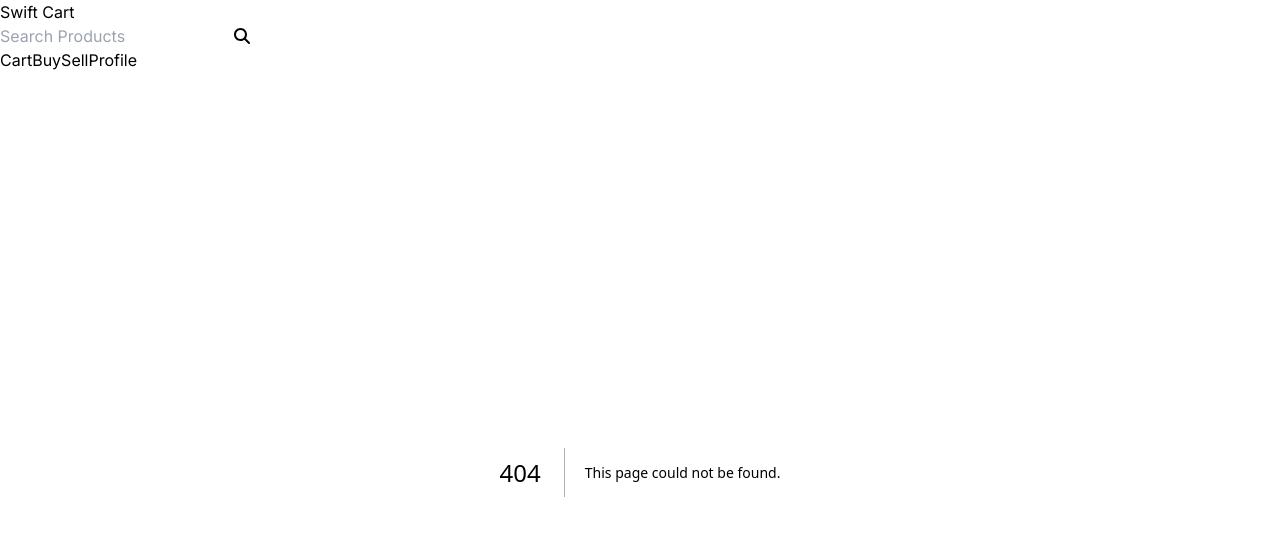
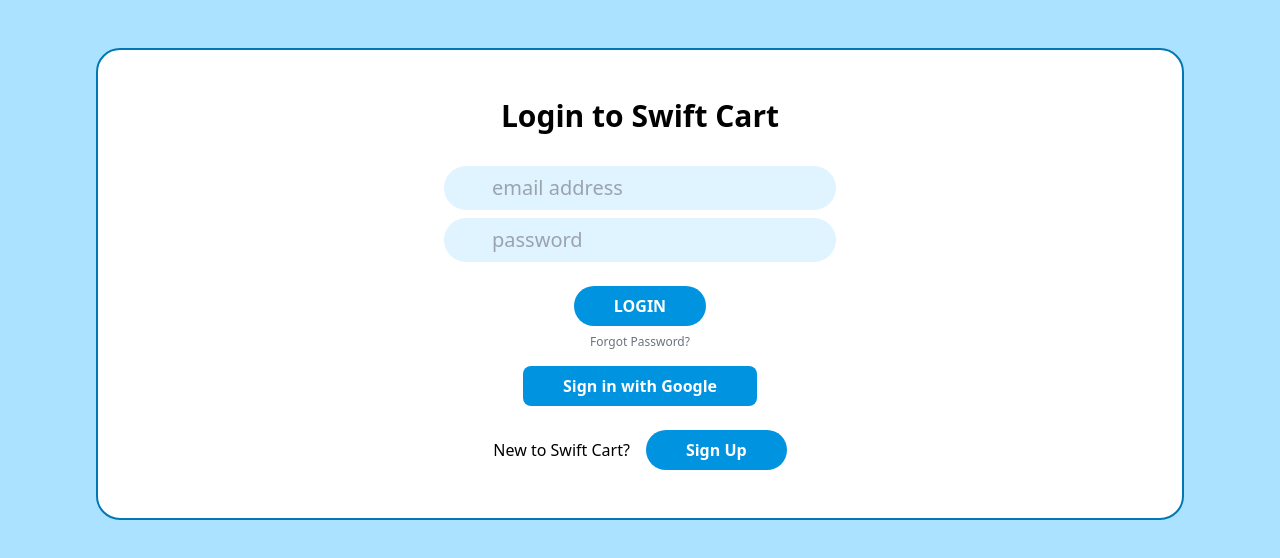
Before and after one commit to puspah-ghimire/Swift_Cart, a Next.js app in the folder swift_cart/: page /Login in a window 1280 px wide. Before the commit this address had no page. Shown: the top 558 px of the page. Built offline with nearby package versions, Linux system fonts and the light colour scheme.

Commit message:
Login Page UI

```diff
--- a/swift_cart/Components/Header.js
+++ b/swift_cart/Components/Header.js
@@ -14,6 +14,7 @@
             <Link href="/Buy">Buy</Link>
             <Link href="/Sell">Sell</Link>
             <Link href="/Profile">Profile</Link>
+            <Link href="/Login">Log In</Link>
         </div>
     </div>
   )
--- a/swift_cart/Components/Searchbar.js
+++ b/swift_cart/Components/Searchbar.js
@@ -9,7 +9,7 @@
         className=' text-black py-2 pl-5 rounded-full rounded-r-none bg-swiftcart-light'
         placeholder='Search Products' />
 
-        <FontAwesomeIcon icon={faMagnifyingGlass} className=' h-5 px-4'></FontAwesomeIcon>
+        <FontAwesomeIcon icon={faMagnifyingGlass} className=' h-5 px-4 cursor-pointer'></FontAwesomeIcon>
     </div>
   )
 }
--- /dev/null
+++ b/swift_cart/app/(loginpage)/Login/page.js
@@ -0,0 +1,34 @@
+import React from 'react'
+
+const loginpage = () => {
+  return (
+    <>
+      <body className=' bg-swiftcart-light'>
+        <div className=' bg-white border-swiftcart-dark border-2 flex flex-col p-8 my-12 mx-24 items-center rounded-3xl'>
+            <div className='flex flex-col items-center'>
+              <h1 className=' font-extrabold text-3xl p-4'>Login to Swift Cart</h1>
+              <input type="text"
+              placeholder='email address'
+              className=' mb-2 text-xl px-12 py-2 mt-4 rounded-full bg-swiftcart-lighter'/>
+              <input type="text"
+              placeholder='password'
+              className=' mb-2 text-xl px-12 py-2 rounded-full bg-swiftcart-lighter'/>
+              <button className='bg-swiftcart-primary text-white px-10 py-2 rounded-full font-semibold m-4 mb-2 hover:bg-swiftcart-dark'>LOGIN</button>
+              <h3 className=' text-xs text-gray-500'>Forgot Password?</h3>
+            </div>
+
+            <div>
+              <button className='bg-swiftcart-primary text-white px-10 py-2 rounded-lg font-semibold m-4 mb-2 hover:bg-swiftcart-dark'>Sign in with Google</button>
+            </div>
+
+            <div className='flex items-center gap-4 my-4'>
+              <h2 className=' font-medium'>New to Swift Cart?</h2>
+              <button className='bg-swiftcart-primary text-white px-10 py-2 rounded-full font-semibold hover:bg-swiftcart-dark'>Sign Up</button>
+            </div>
+        </div>
+        </body>
+    </>
+  )
+}
+
+export default loginpage
--- /dev/null
+++ b/swift_cart/app/(loginpage)/layout.js
@@ -0,0 +1,20 @@
+import '../globals.css'
+import { Inter } from 'next/font/google'
+
+
+const inter = Inter({ subsets: ['latin'] })
+
+export const metadata = {
+  title: 'Swift Cart',
+  description: 'Generated by create next app',
+}
+
+export default function RootLayout({ children }) {
+  return (
+    <html lang="en">
+      <body className={inter.className}>
+        {children}
+      </body>
+    </html>
+  )
+}
--- a/swift_cart/app/layout.js
+++ b/swift_cart/app/(shop)/layout.js
@@ -1,5 +1,6 @@
-import './globals.css'
+import '../globals.css'
 import { Inter } from 'next/font/google'
+
 
 import Header from '@/Components/Header'
 
@@ -14,7 +15,7 @@
   return (
     <html lang="en">
       <body className={inter.className}>
-      <Header></Header>
+        <Header></Header>
         {children}
       </body>
     </html>
--- a/swift_cart/app/page.js
+++ b/swift_cart/app/(shop)/page.js
@@ -1,5 +1,4 @@
 import React from 'react'
-import Header from '@/Components/Header'
 
 const page = () => {
   return (
--- a/swift_cart/tailwind.config.js
+++ b/swift_cart/tailwind.config.js
@@ -17,7 +17,15 @@
         'swiftcart-primary': '#0093E0',
         'swiftcart-light': '#ABE2FF',
         'swiftcart-dark': '#0177B5',
-      })
+        'swiftcart-lighter': '#DFF4FF',
+      }),
+
+      colors: {
+        'swiftcart-primary': '#0093E0',
+        'swiftcart-light': '#ABE2FF',
+        'swiftcart-dark': '#0177B5',
+        'swiftcart-lighter': '#DFF4FF',
+      }
     },
   },
   plugins: [],
```
Also changed, not shown: swift_cart/app/(shop)/Buy/page.js (renamed from swift_cart/app/Buy/page.js), swift_cart/app/(shop)/MyCart/page.js (renamed from swift_cart/app/MyCart/page.js), swift_cart/app/(shop)/Profile/page.js (renamed from swift_cart/app/Profile/page.js), swift_cart/app/(shop)/Sell/page.js (renamed from swift_cart/app/Sell/page.js).
